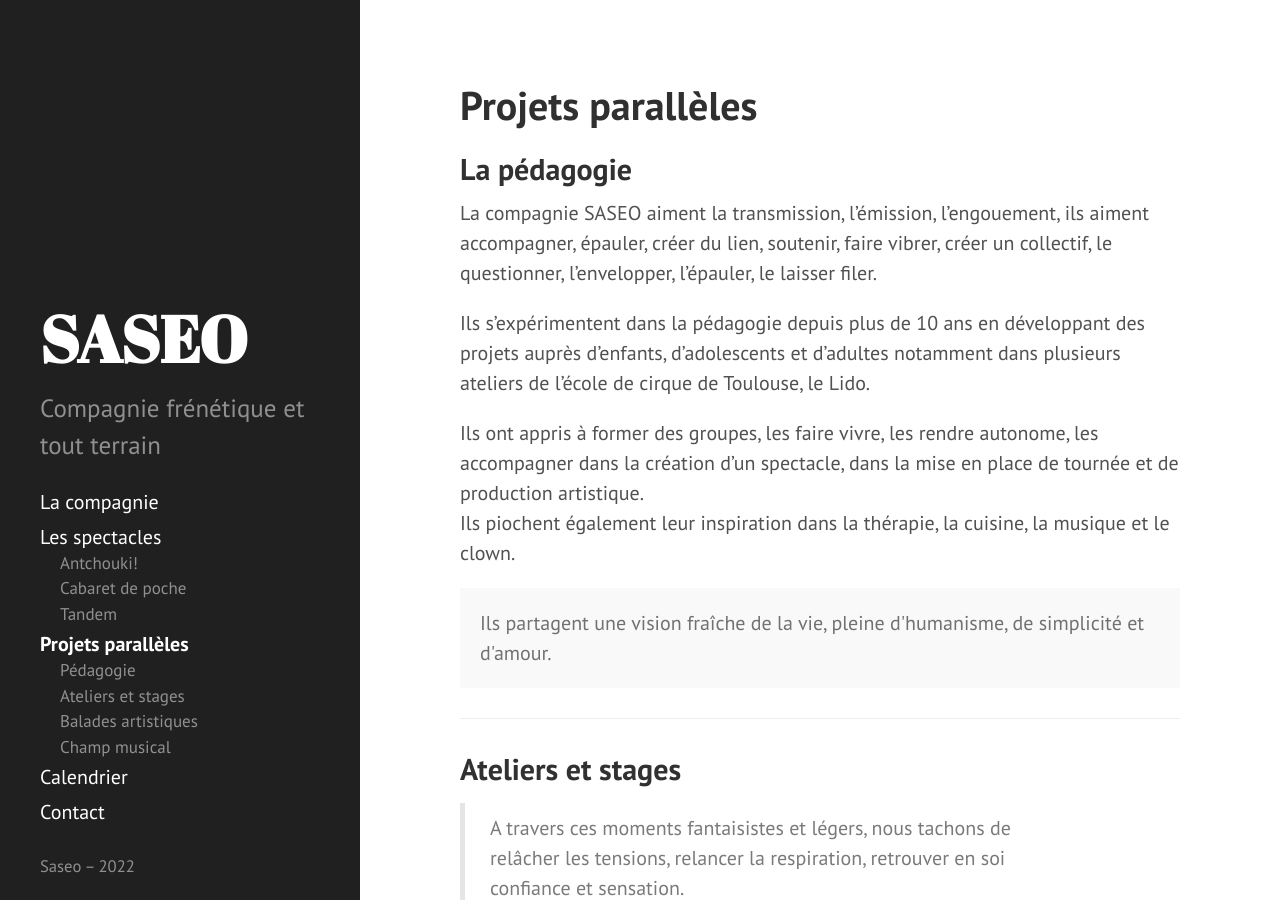
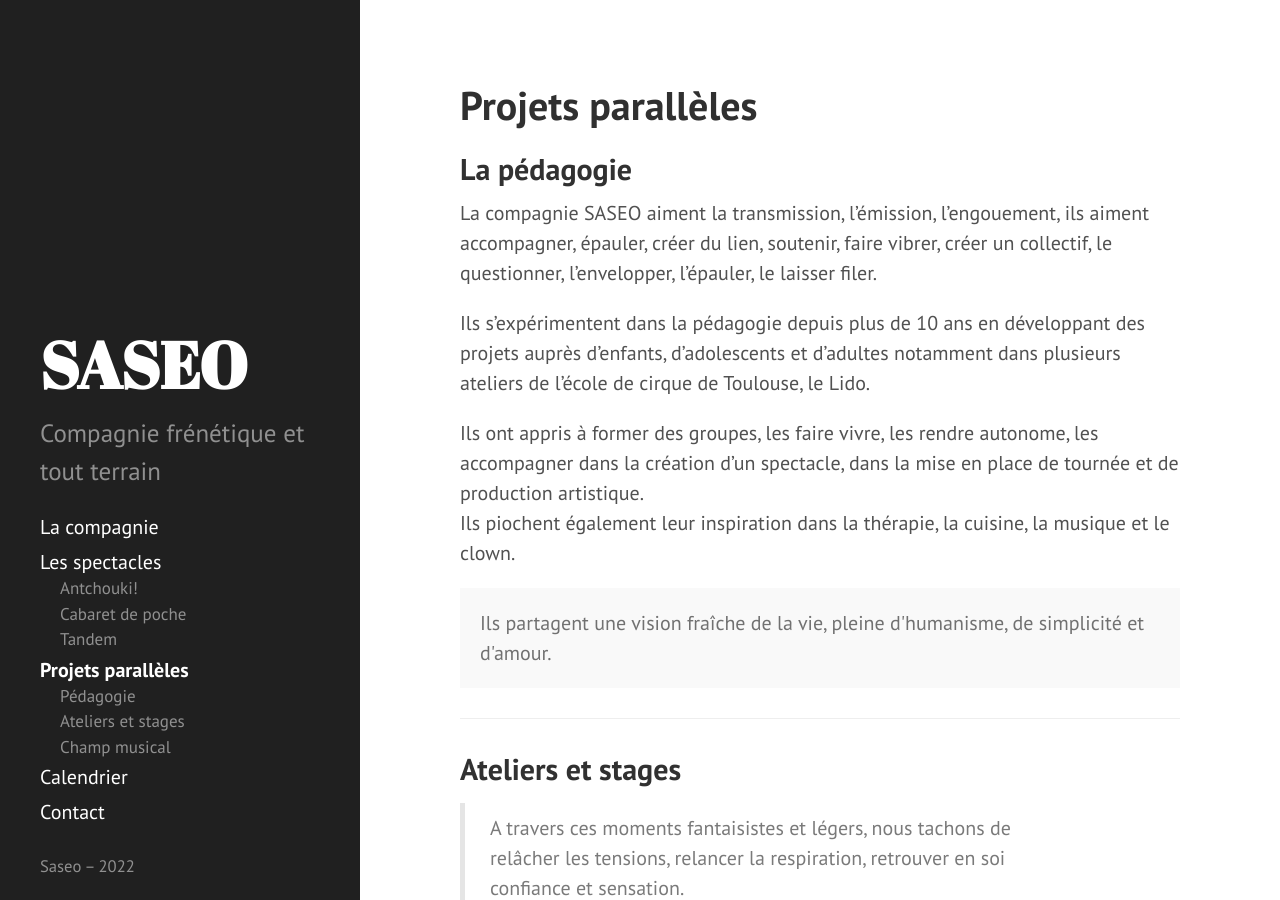
Before and after one commit to rizoom/saseo.org, a Jekyll site: the page built from L'équipe.md, in a window 1280 px wide and 900 px high. Built offline with Jekyll 4.4.1, drawn with Linux system fonts in a browser that asks for light colours.

Commit message:
Update L'équipe.md

```diff
--- a/L'équipe.md
+++ b/L'équipe.md
@@ -7,8 +7,6 @@
     anchor: la-pédagogie
   - title: Ateliers et stages
     anchor: ateliers-et-stages
-  - title: Balades artistiques
-    anchor: balades-artistiques-et-déambulations
   - title: Champ musical
     anchor: champ-musical
 ---
@@ -43,11 +41,6 @@
 ---
 
 
-
-
-
----
-
 ## Champ musical
 
 ### L'Olivier & Caetera
```
